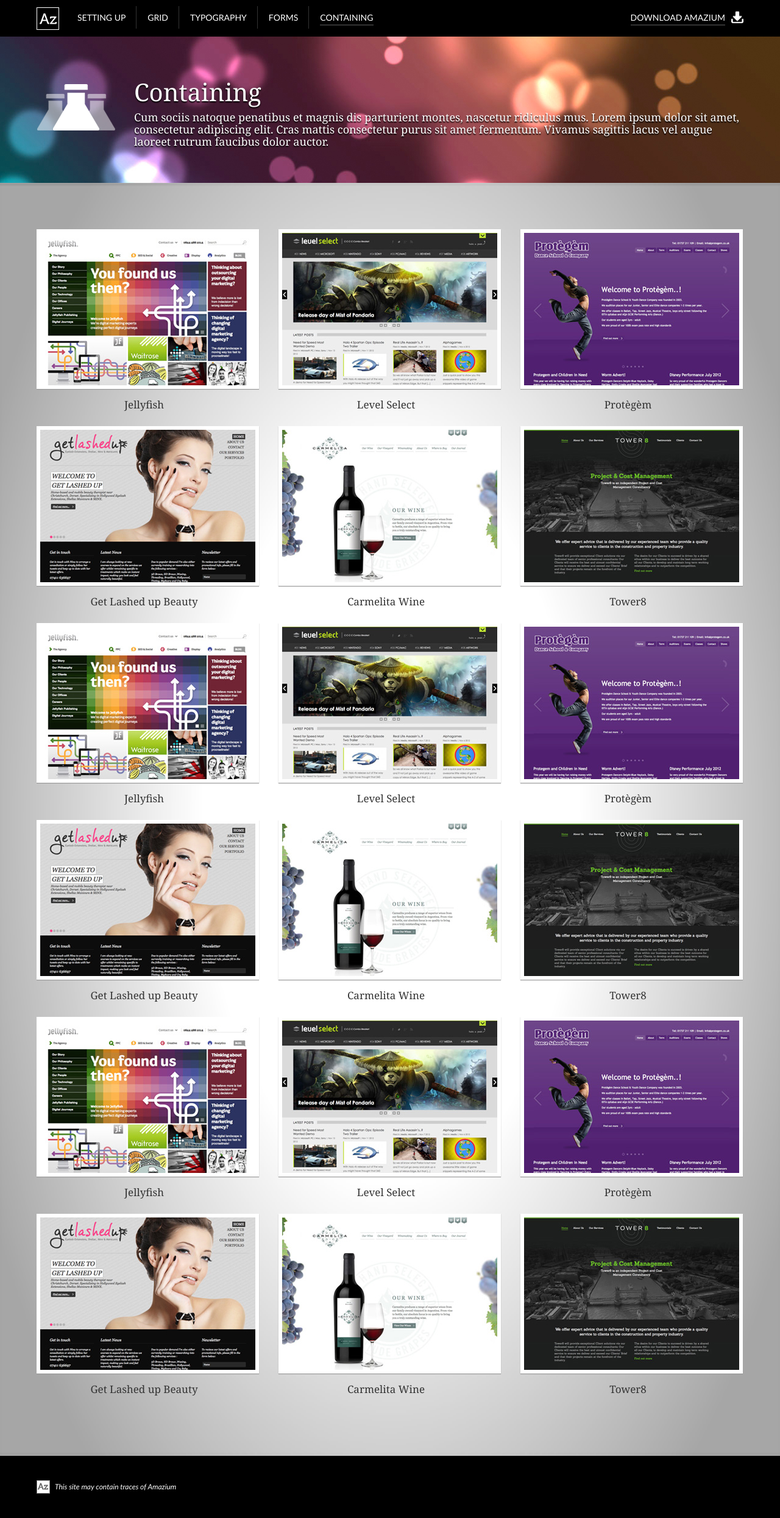
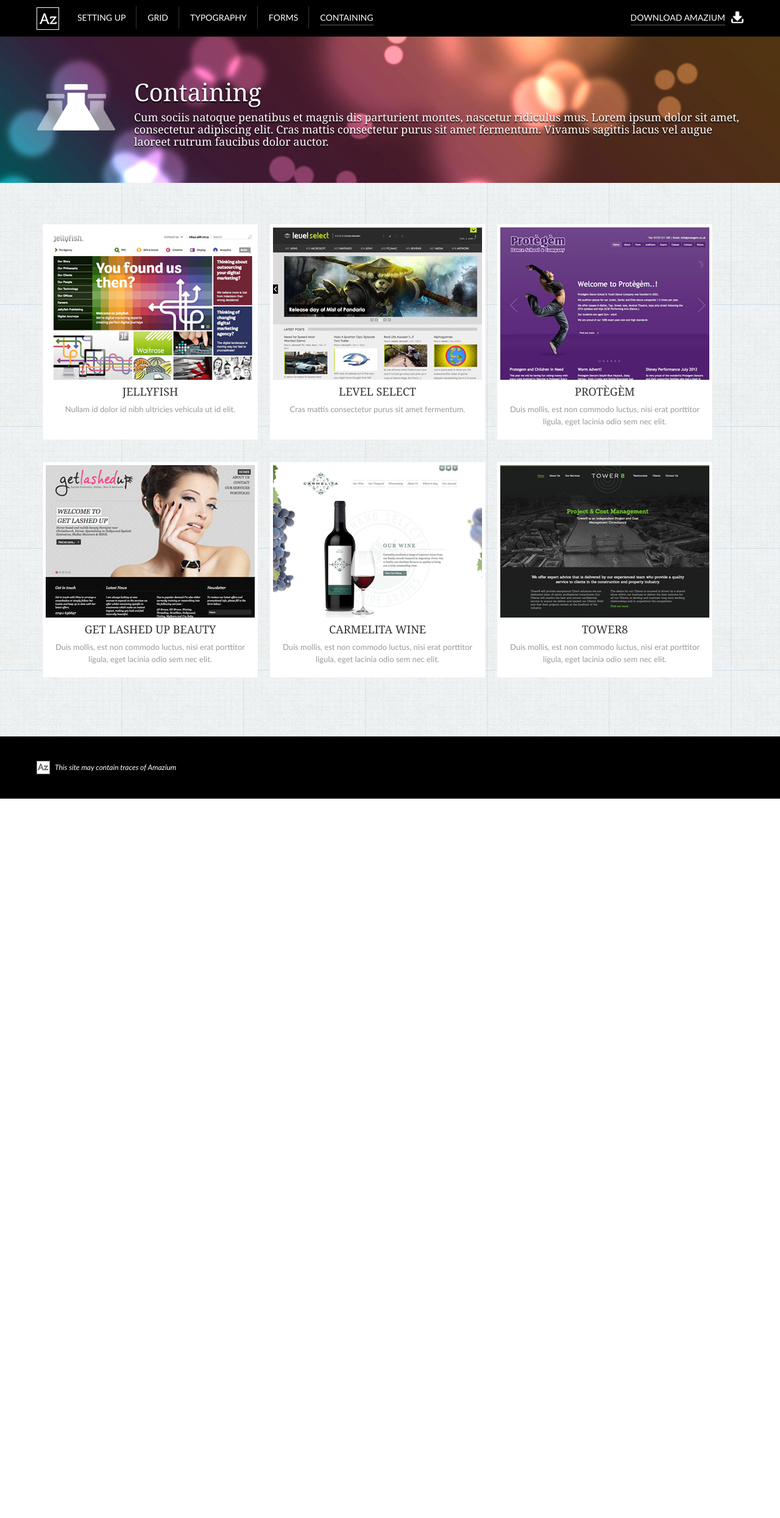
Before and after one commit to MikeBallan/Amazium.co.uk, a PHP site: page /containing.html in a window 1280 px wide. Shown: the whole page at 61% size. After the commit the page ends 1310 px from the top, so only its background shows below. Run offline with PHP 8.4, Linux system fonts and the light colour scheme; some libraries are stand-ins or nearby versions.

Commit message:
New layout for containing added

```diff
--- a/containing.html
+++ b/containing.html
@@ -80,8 +80,89 @@
 
 <div id="content-03">
     <div class="row">
-        <div class="grid_12">
-            <ul class="gallery">
+        <div class="grid_12 containing-padding">
+            <!-- Project -->
+            <a href="/en/work/snapshots_2012" class="containing">
+                <div class="border"></div>
+                <div class="containing-site">
+                    <div class="containing-img"><img alt="Snapshots image" src="containing-amazium/Jellyfish.jpg"></div>
+                    <div class="containing-info">
+                        <h3>Jellyfish</h3>
+                        <p>Nullam id dolor id nibh ultricies vehicula ut id elit.</p>
+                    </div>
+                </div>
+            </a>
+            <!-- // END Project -->
+            <!-- Project -->
+            <a href="/en/work/snapshots_2012" class="containing">
+                <div class="border"></div>
+                <div class="containing-site">
+                    <div class="containing-img"><img alt="Snapshots image" src="containing-amazium/levelselect.jpg"></div>
+                    <div class="containing-info">
+                        <h3>Level Select</h3>
+                        <p>Cras mattis consectetur purus sit amet fermentum.</p>
+                    </div>
+                </div>
+            </a>
+            <!-- // END Project -->
+            <!-- Project -->
+            <a href="/en/work/snapshots_2012" class="containing">
+                <div class="border"></div>
+                <div class="containing-site">
+                    <div class="containing-img"><img alt="Snapshots image" src="containing-amazium/protegem.jpg"></div>
+                    <div class="containing-info">
+                        <h3>Protègèm</h3>
+                        <p>Duis mollis, est non commodo luctus, nisi erat porttitor ligula, eget lacinia odio sem nec elit.</p>
+                    </div>
+                </div>
+            </a>
+            <!-- // END Project -->
+            <!-- Project -->
+            <a href="/en/work/snapshots_2012" class="containing">
+                <div class="border"></div>
+                <div class="containing-site">
+                    <div class="containing-img"><img alt="Snapshots image" src="containing-amazium/getlashedupbeauty.jpg"></div>
+                    <div class="containing-info">
+                        <h3>Get Lashed Up Beauty</h3>
+                        <p>Duis mollis, est non commodo luctus, nisi erat porttitor ligula, eget lacinia odio sem nec elit.</p>
+                    </div>
+                </div>
+            </a>
+            <!-- // END Project -->
+            <!-- Project -->
+            <a href="/en/work/snapshots_2012" class="containing">
+                <div class="border"></div>
+                <div class="containing-site">
+                    <div class="containing-img"><img alt="Snapshots image" src="containing-amazium/carmelitawine.jpg"></div>
+                    <div class="containing-info">
+                        <h3>Carmelita Wine</h3>
+                        <p>Duis mollis, est non commodo luctus, nisi erat porttitor ligula, eget lacinia odio sem nec elit.</p>
+                    </div>
+                </div>
+            </a>
+            <!-- // END Project -->
+            <!-- Project -->
+            <a href="/en/work/snapshots_2012" class="containing">
+                <div class="border"></div>
+                <div class="containing-site">
+                    <div class="containing-img"><img alt="Snapshots image" src="containing-amazium/tower8.jpg"></div>
+                    <div class="containing-info">
+                        <h3>Tower8</h3>
+                        <p>Duis mollis, est non commodo luctus, nisi erat porttitor ligula, eget lacinia odio sem nec elit.</p>
+                    </div>
+                </div>
+            </a>
+            <!-- // END Project -->
+
+
+
+
+
+
+
+
+
+            <!--<ul class="gallery">
                 <li>
                     <a href="http://www.Jellyfish.co.uk" target="_blank" class="made-by"><img src="containing-amazium/Jellyfish.jpg"></a>
                     <h4>Jellyfish</h4>
@@ -154,7 +235,7 @@
                     <a href="http://www.tower8.co.uk" target="_blank" class="made-by"><img src="containing-amazium/tower8.jpg"></a>
                     <h4>Tower8</h4>
                 </li>
-            </ul>
+            </ul>-->
         </div>
     </div>
 </div>
--- a/includes/base.css
+++ b/includes/base.css
@@ -259,6 +259,7 @@ input:hover[type="reset"]                       { color:#F1F1F1; border-color:#9
 /***** Tables *****/
 
 table                                           { margin:20px 0 40px 0; width:100%; }
+table caption                                   { height:0; text-indent:-99999px;  }
 table th                                        { padding:10px 8px 10px 8px; background-color:#f1f1f1; color:#333; font-weight:bold; border:1px solid #BBB; }
 table td                                        { padding:10px 8px 10px 8px; background-color:#f1f1f1; color:#333; border:1px solid #BBB; }
 table tr.even td                                { background-color:#fff; }
--- a/includes/layout.css
+++ b/includes/layout.css
@@ -21,8 +21,8 @@ pre + h3                                        { margin-top:60px; }
 
 /***** Example *****/
 
-span.example                                    { margin-bottom:5px; padding:5px 0 5px 0; background-color:#EEE; text-align:center; width:100%; display:block; }
-span.example span.example                       { margin-bottom:5px; padding:5px 0 5px 0; background-color:#BBB; text-align:center; width:100%; display:block; }
+span.example                                    { margin-bottom:5px; padding:5px 0 5px 0; background-color:#FFF; text-align:center; width:100%; display:block; }
+span.example span.example                       { margin-bottom:5px; padding:5px 0 5px 0; background-color:#F1F1F1; text-align:center; width:100%; display:block; }
 
 div.example-title                               { margin:6px 0 0 0; padding:3px 10px; background-color:#000; color:#FFF; font-size:12px; display:inline-block; box-sizing:border-box; -webkit-box-sizing:border-box; -moz-box-sizing:border-box; }
 div.example                                     { margin:0; padding:16px 16px 0 16px; border:1px solid #000; box-sizing:border-box; -webkit-box-sizing:border-box; -moz-box-sizing:border-box; }
@@ -91,13 +91,20 @@ a.navigation-btn img                            { padding:4px 0 0 0; width:36px;
 /***** Content 01 *****/
 
 #content-01                                     { margin:0; padding:60px 0; background:#FFF url('../images/overlay.png') no-repeat 0 0; display:block; background-size:100% 100%; position:relative; z-index:88; }
-#content-02                                     { margin:0; padding:60px 0; background-color:#FFF; display:block; position:relative; z-index:88; }
-#content-03                                     { margin:0; padding:60px 0; background:#FFF url('../images/overlay.png') no-repeat 0 0; display:block; background-size:100% 100%; position:relative; z-index:88; }
+#content-02                                     { margin:0; padding:60px 0; background:#FFF url('../images/old_mathematics.png'); display:block; position:relative; z-index:88; }
+#content-03                                     { margin:0; padding:60px 0; background:#FFF url('../images/old_mathematics.png'); display:block; position:relative; z-index:88; }
 
-ul.gallery                                      { margin:0 -16px 26px -16px; padding:0; display:inline-block; }
-ul.gallery-small                                { margin:0 -16px 26px -16px; padding:0; display:inline-block; }
-ul.gallery li                                   { margin:0 16px; padding:0; background-image:none; float:left; text-align:center; }
-ul.gallery li h4                                { width:275px; }
+.containing-padding                             { padding:8px 0 0 0; }
+a.containing                                    { float:left; margin:0 10px 52px; cursor:pointer; display:block; position:relative; width:353px; text-decoration:none; }
+a .border                                       { background:0 0 #FFF; display:block; height:353px; left:0; position:absolute; top:0; transition:all 0.3s ease 0s; width:353px; z-index:0; }
+a:hover .border                                 { background:0 0 #FFF; display:block; height:369px; left:-8px; position:absolute; top:-8px; width:369px; }
+.containing-site                                { padding:5px; position:relative; }
+.containing-img                                 { height:210px; overflow:hidden; position:relative; }
+.containing-img                                 { display:block; width:100%; height:auto; }
+.containing-info                                { text-align:center; }
+.containing-info h3                             { margin:6px 0; color:#333; font-size:18px; text-transform:uppercase; }
+.containing-info p                              { margin:0; color:#999; font-size:13px; line-height:20px;  }
+a p                                             { text-decoration:none; }
 
 a.made-by                                       { margin:16px 0; position:relative; overflow:hidden; width:275px; height:auto; border:6px solid #FFF; display:block; line-height:0; -moz-box-shadow:0px 1px 1px #999; -webkit-box-shadow:0px 1px 1px #999; box-shadow:0px 1px 1px #999; }
 a.made-by img                                   { width:100%; height:auto; z-index:88; }
```
Also changed, not shown: grid.html (+1 -8 lines), typography.html (+34 -27 lines), images/old_mathematics.png (added).
